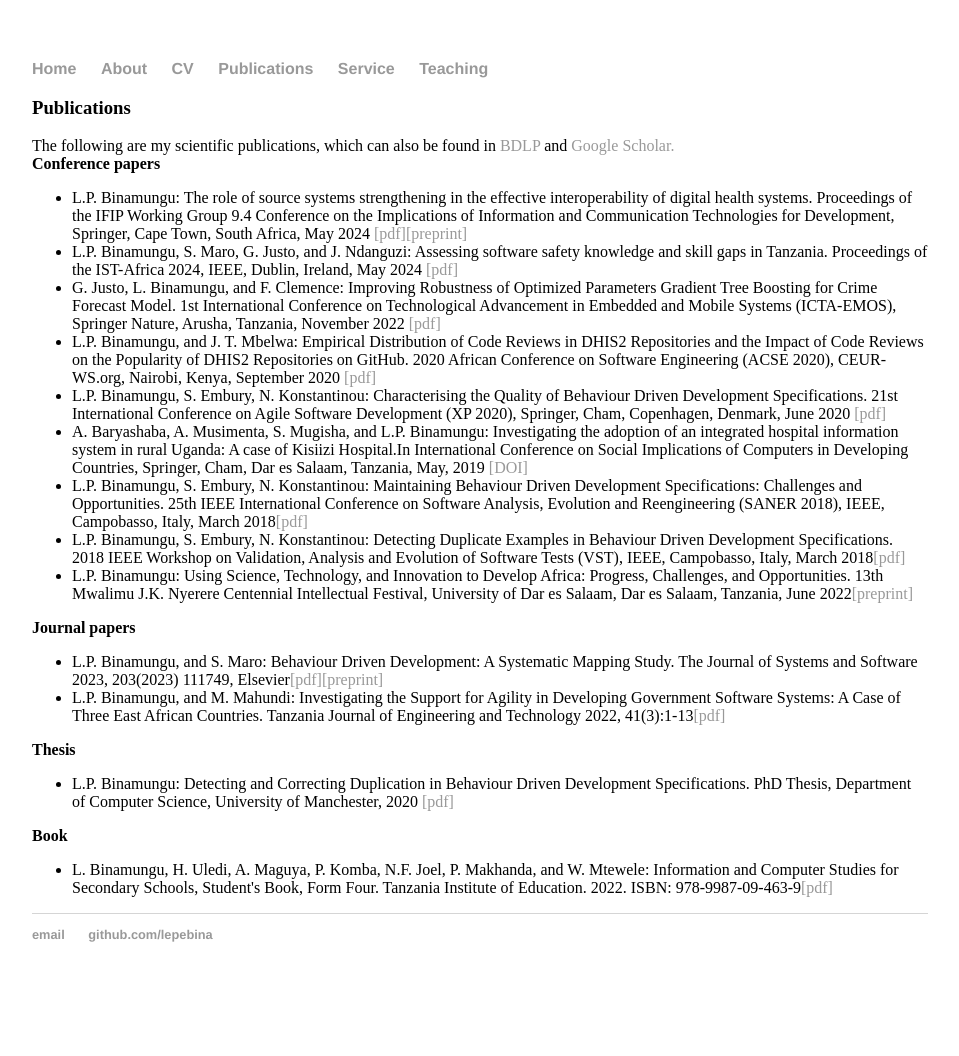
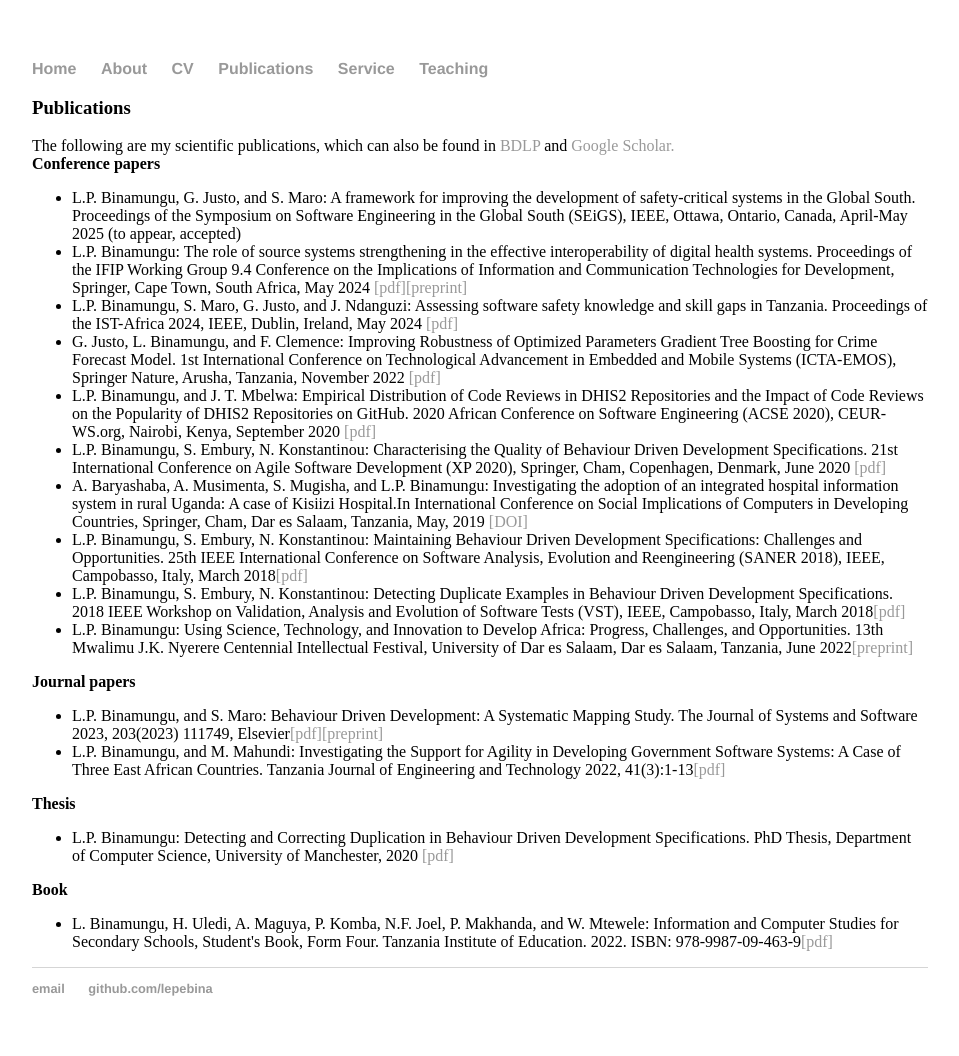
Before and after one commit to lepebina/lepebina.github.io, a Jekyll site: the page built from publications.html, in a window 1280 px wide. Shown: the whole page, without its empty margins (160-1119 px from the left). Built offline with Jekyll 4.4.1, drawn with Linux system fonts in a browser that asks for light colours; before the commit the page ends 1002 px from its top, so only the background shows below that.

Commit message:
Update publications.html

```diff
--- a/publications.html
+++ b/publications.html
@@ -8,6 +8,7 @@ title: Leonard Peter Binamungu
 
 	<b>Conference papers</b>
 	<ul>
+	     <li>L.P. Binamungu, G. Justo, and S. Maro:  A framework for improving the development of safety-critical systems in the Global South. Proceedings of the Symposium on Software Engineering in the Global South (SEiGS), IEEE, Ottawa, Ontario, Canada, April-May 2025 (to appear, accepted)</li>
 	    <li>L.P. Binamungu: The role of source systems strengthening in the effective interoperability of digital health systems. Proceedings of the IFIP Working Group 9.4 Conference on the Implications of Information and Communication Technologies for Development, Springer, Cape Town, South Africa, May 2024 <a href="https://link.springer.com/chapter/10.1007/978-3-031-66986-6_23">[pdf]</a><a href="source-systems-role-in-interoperability.pdf">[preprint]</a></li>
 	    <li>L.P. Binamungu, S. Maro, G. Justo, and J. Ndanguzi: Assessing software safety knowledge and skill gaps in Tanzania. Proceedings of the IST-Africa 2024, IEEE, Dublin, Ireland, May 2024 <a href="http://www.ist-africa.org/Conference2024/outbox/ISTAfrica_Paper_ref_155_13669.pdf">[pdf]</a></li>
 	    <li>G. Justo, L. Binamungu, and F. Clemence: Improving Robustness of Optimized Parameters Gradient Tree Boosting for Crime Forecast Model. 1st International Conference on Technological Advancement in Embedded and Mobile Systems (ICTA-EMOS), Springer Nature, Arusha, Tanzania, November 2022 <a href="https://link.springer.com/chapter/10.1007/978-3-031-56576-2_1">[pdf]</a></li>
```
